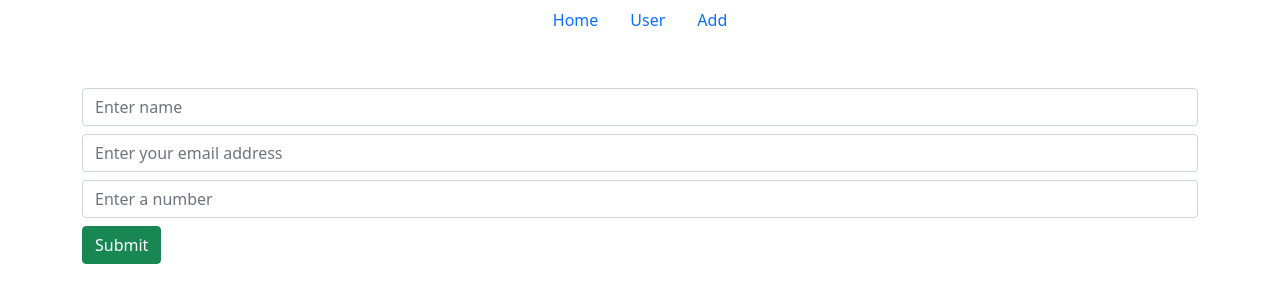
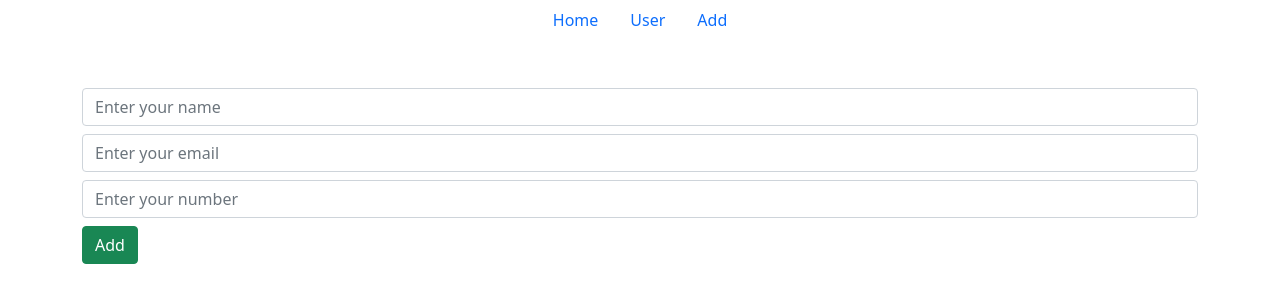
Before and after one commit to 0nahid/users-fullstack, a React (Create React App) app in the folder frontend/: page /users/addUser in a window 1280 px wide. Shown: the top 302 px of the page. Built offline with nearby package versions, Linux system fonts and the light colour scheme.

Commit message:
added user added alert

```diff
--- a/frontend/package.json
+++ b/frontend/package.json
@@ -13,6 +13,8 @@
     "react-dom": "^17.0.2",
     "react-router-dom": "^6.2.1",
     "react-scripts": "5.0.0",
+    "sweetalert": "^2.1.2",
+    "sweetalert2": "^11.4.4",
     "web-vitals": "^2.1.0"
   },
   "scripts": {
--- a/frontend/src/Pages/AddUser.jsx
+++ b/frontend/src/Pages/AddUser.jsx
@@ -1,58 +1,73 @@
 import { useRef } from "react";
+import Swal from "sweetalert2";
 
-export default function AddUser() {
+const AddUser = () => {
   const nameRef = useRef();
   const emailRef = useRef();
   const phoneRef = useRef();
+
   const handleAddUser = (e) => {
-    e.preventDefault();
     const name = nameRef.current.value;
     const email = emailRef.current.value;
     const phone = phoneRef.current.value;
     const newUser = { name, email, phone };
-    // console.log(newUser);
+    console.log(newUser);
     fetch("http://localhost:5000/users", {
       method: "POST",
       headers: {
+        headers: {
+          Accept: "application/json",
           "Content-Type": "application/json",
         },
+      },
       body: JSON.stringify(newUser),
+    })
+      .then((res) => res.json())
+      .then((data) => {
+        if (data.insertedId) {
+          Swal.fire("Good job!", "User added to database!", "success");
+          e.target.reset();
+        }
       });
+    e.preventDefault();
   };
   return (
-    <div className="container">
+    <div className="container mt-5">
       <form onSubmit={handleAddUser}>
-        <div className="form-group mt-5">
         <input
           type="text"
+          name=""
           className="form-control mt-2"
-            id="name"
-            placeholder="Enter name"
           ref={nameRef}
+          placeholder="Enter your name"
+          autoComplete="on"
+          required
+          id=""
         />
         <input
+          type="email"
+          name=""
           className="form-control mt-2"
-            type="email"
-            placeholder="Enter your email address"
-            name=""
+          ref={emailRef}
+          placeholder="Enter your email"
+          autoComplete="on"
+          required
           id=""
-            ref={emailRef}
         />
         <input
+          type="number"
+          name=""
           className="form-control mt-2"
-            type="number"
-            placeholder="Enter a number"
-            name=""
+          ref={phoneRef}
+          placeholder="Enter your number"
+          required
+          autoComplete="on"
           id=""
-            ref={phoneRef}
         />
-          <input
-            className="btn btn-success mt-2"
-            type="submit"
-            value="Submit"
-          />
-        </div>
+        <input className="btn btn-success mt-2" type="submit" value="Add" />
       </form>
     </div>
   );
-}
+};
+
+export default AddUser;
```
Also changed, not shown: 2 other files (tests, documents, lock files or other folders). Lines whose indentation alone changed are shown as unchanged.
